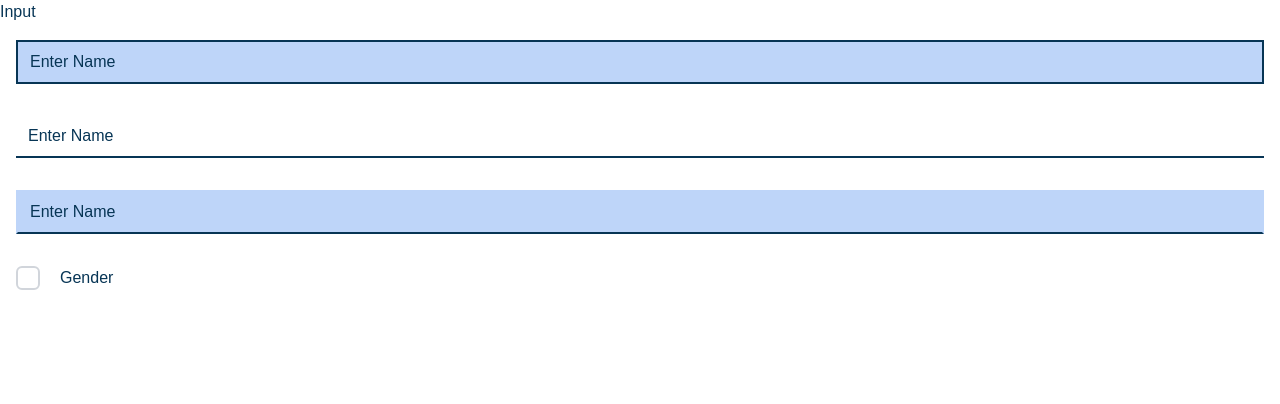
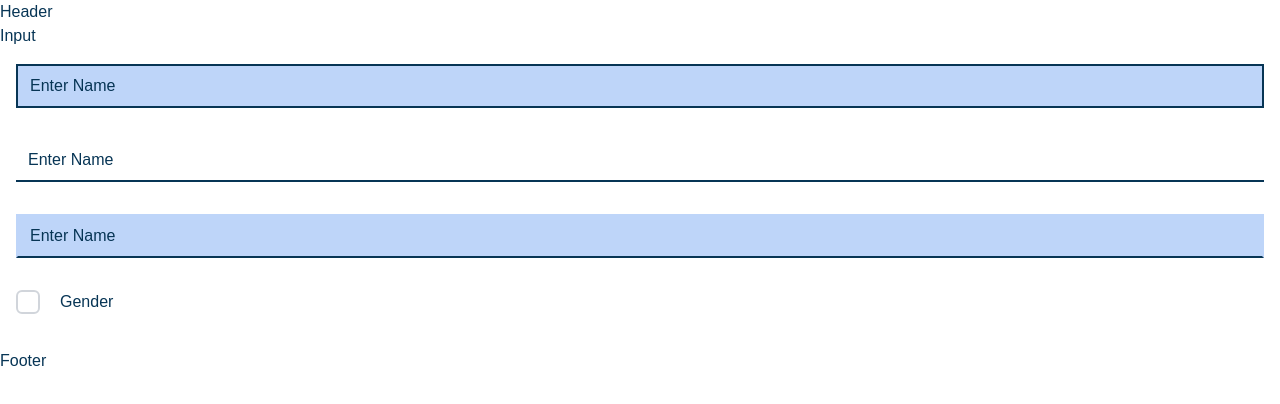
Before and after one commit to EDAMGHY/starter-react, a React (Vite) app: page / in a window 1280 px wide. Shown: the top 404 px of the page. Built offline with nearby package versions, Linux system fonts and the light colour scheme.

Commit message:
feat: adding framer-motion & adding RRD with @pages

```diff
--- a/package.json
+++ b/package.json
@@ -19,6 +19,7 @@
     "@headlessui/react": "^1.7.18",
     "@reduxjs/toolkit": "^2.0.1",
     "clsx": "^2.1.0",
+    "framer-motion": "^11.0.3",
     "husky": "^9.0.10",
     "lint-staged": "^15.2.0",
     "lodash": "^4.17.21",
--- a/src/App.tsx
+++ b/src/App.tsx
@@ -1,26 +1,18 @@
-import { Checkbox, Input } from "@/ui"
-import { useState } from "react"
+import { Home, About, NotFound } from "@/pages"
+import { BrowserRouter as Router, Routes, Route } from "react-router-dom"
+import { Footer, Header } from "@/layout"
 
 const App = () => {
-  const [checked, setChecked] = useState(false)
   return (
-    <div>
-      <h1>Input</h1>
-      <div className="p-4 flex flex-wrap gap-4">
-        <Input name="Name" placeholder={"Enter Name"} />
-        <Input name="Name" placeholder={"Enter Name"} variant="transparent" />
-        <Input name="Name" placeholder={"Enter Name"} variant="underline" />
-        <Checkbox
-          checked={checked}
-          setChecked={val => {
-            setChecked(val.target?.checked)
-            console.log("val", val.target?.checked)
-          }}
-          label={"Gender"}
-          variant="default"
-        />
-      </div>
-    </div>
+    <Router>
+      <Header />
+      <Routes>
+        <Route element={<Home />} path="/" />
+        <Route element={<About />} path="/about" />
+        <Route element={<NotFound />} path="*" />
+      </Routes>
+      <Footer />
+    </Router>
   )
 }
 
--- /dev/null
+++ b/src/app/layout/Footer.tsx
@@ -0,0 +1,3 @@
+export const Footer = () => {
+  return <div>Footer</div>
+}
--- /dev/null
+++ b/src/app/layout/Header.tsx
@@ -0,0 +1,3 @@
+export const Header = () => {
+  return <div>Header</div>
+}
--- /dev/null
+++ b/src/app/layout/index.ts
@@ -0,0 +1,2 @@
+export * from "./Footer"
+export * from "./Header"
--- /dev/null
+++ b/src/pages/About.tsx
@@ -0,0 +1,3 @@
+export const About = () => {
+  return <div>About</div>
+}
--- /dev/null
+++ b/src/pages/Home.tsx
@@ -0,0 +1,25 @@
+import { Checkbox, Input } from "@/ui"
+import { useState } from "react"
+
+export const Home = () => {
+  const [checked, setChecked] = useState(false)
+  return (
+    <div>
+      <h1>Input</h1>
+      <div className="p-4 flex flex-wrap gap-4">
+        <Input name="Name" placeholder={"Enter Name"} />
+        <Input name="Name" placeholder={"Enter Name"} variant="transparent" />
+        <Input name="Name" placeholder={"Enter Name"} variant="underline" />
+        <Checkbox
+          checked={checked}
+          setChecked={val => {
+            setChecked(val.target?.checked)
+            console.log("val", val.target?.checked)
+          }}
+          label={"Gender"}
+          variant="default"
+        />
+      </div>
+    </div>
+  )
+}
--- /dev/null
+++ b/src/pages/NotFound.tsx
@@ -0,0 +1,3 @@
+export const NotFound = () => {
+  return <div>NotFound</div>
+}
--- /dev/null
+++ b/src/pages/index.ts
@@ -0,0 +1,3 @@
+export * from "./About"
+export * from "./Home"
+export * from "./NotFound"
--- a/tsconfig.json
+++ b/tsconfig.json
@@ -23,6 +23,7 @@
       "@/app/*": ["src/app/*"],
       "@/utils": ["src/utils"],
       "@/types": ["src/types"],
+      "@/pages": ["src/pages"],
       "@/ui": ["src/app/elements"],
       "@/themes": ["src/app/elements/theme.ts"],
       "@/layout": ["src/app/layout"],
--- a/vite.config.ts
+++ b/vite.config.ts
@@ -16,6 +16,7 @@ export default defineConfig({
       "@/ui": resolve(__dirname, "./src/app/elements"),
       "@/layout": resolve(__dirname, "./src/app/layout"),
       "@/redux": resolve(__dirname, "./src/app/redux"),
+      "@/pages": resolve(__dirname, "./src/pages"),
       "@/features": resolve(__dirname, "./src/features"),
       "@/app": resolve(__dirname, "./src/app"),
       "@/types": resolve(__dirname, "./src/types"),
```
Also changed, not shown: 1 other file (tests, documents, lock files or other folders).
